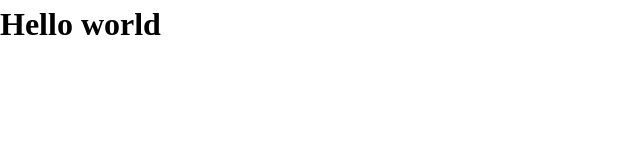
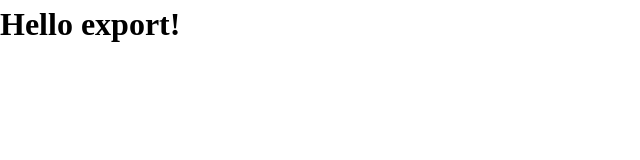
Before and after one commit to yeliseimatsias/yourise.ai, a React (Vite) app in the folder frontend/: page /export in a window 1280 px wide. Shown: the top 160 px of the page, without its empty margins (0-640 px from the left). Built offline with nearby package versions, Linux system fonts and the light colour scheme.

Commit message:
Add pages

```diff
--- a/frontend/src/App.jsx
+++ b/frontend/src/App.jsx
@@ -1,12 +1,18 @@
 import { useState } from 'react'
 import { Routes, Route } from 'react-router-dom';
+
+import LoadDocs from './pages/LoadDocs';
+import Comparison from './pages/Comparison';
+import Export from './pages/Export';
 
 function App() {
 
   return (
-    <h1>
-      Hello world
-    </h1>
+    <Routes>
+      <Route path='/' element={<LoadDocs />} />
+      <Route path='/comp' element = {<Comparison />} />
+      <Route path='/export' element = {<Export />} />
+    </Routes>
   )
 }
 
--- /dev/null
+++ b/frontend/src/pages/Comparison.jsx
@@ -0,0 +1,7 @@
+const Comparison = () => {
+    return (
+        <h1>Hello comp</h1>
+    )
+}
+
+export default Comparison
--- /dev/null
+++ b/frontend/src/pages/Export.jsx
@@ -0,0 +1,7 @@
+const Export = () => {
+    return (
+        <h1>Hello export!</h1>
+    )
+}
+
+export default Export
--- /dev/null
+++ b/frontend/src/pages/LoadDocs.jsx
@@ -0,0 +1,7 @@
+const LoadDocs = () => {
+    return (
+        <h1>Hello</h1>
+    )
+}
+
+export default LoadDocs
```
